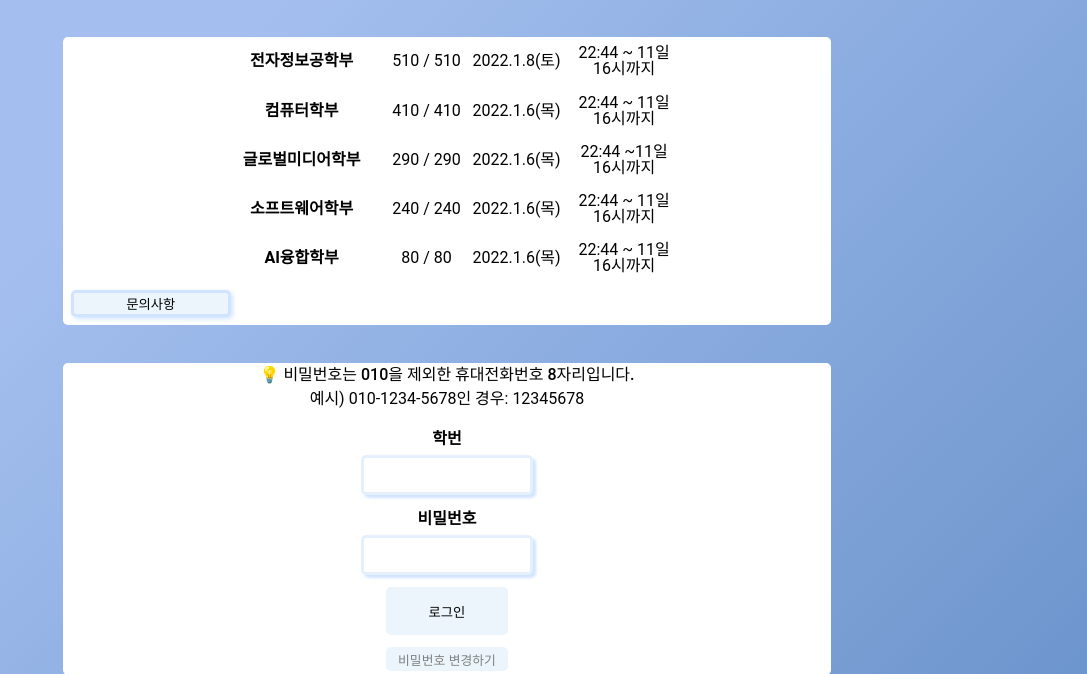
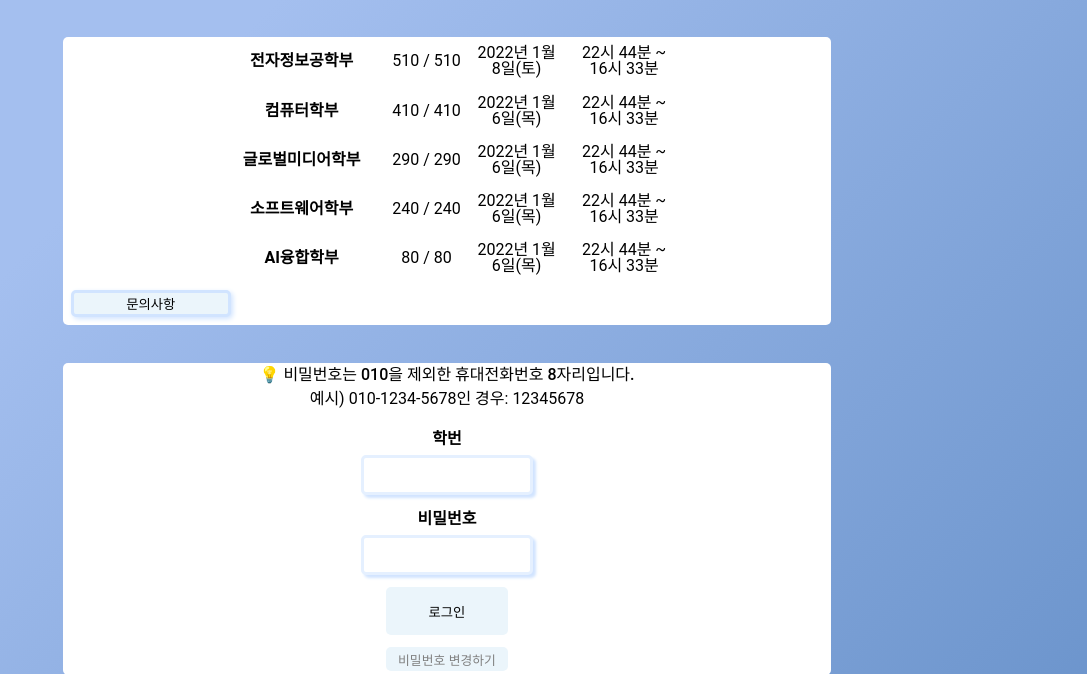
Before and after one commit to TEAM-MAT/lockerweb, a Django app: page /locker/ in a window 1280 px wide. Shown: the part 80-754 px from the top of the page, without its empty margins (193-1280 px from the left). Run offline with Django 3.2, Linux system fonts and the light colour scheme; data comes from the database, SQL or seed files in the repository; some web fonts are replaced.

Commit message:
학부별 예약 시간 표시 개선 / 학부별 색상 추가

```diff
--- a/ssulocker/locker/static/default/_color.scss
+++ b/ssulocker/locker/static/default/_color.scss
@@ -12,3 +12,10 @@ $lblue: #e5f0ff;
 $dblue: #d1e4ff;
 // border blue
 $bblue: #003d8e;
+
+//department color
+$eie: #93242a;
+$cs: #0a80a4;
+$gm: #62cb9b;
+$sw: #99c7cd;
+$aic: #81c2be;
--- a/ssulocker/locker/static/default/_font.scss
+++ b/ssulocker/locker/static/default/_font.scss
@@ -16,3 +16,19 @@ body {
 .bold {
   font-weight: bold;
 }
+
+.eie {
+  color: $eie;
+}
+.cs {
+  color: $cs;
+}
+.gm {
+  color: $gm;
+}
+.sw {
+  color: $sw;
+}
+.aic {
+  color: $aic;
+}
--- a/ssulocker/locker/static/main.css
+++ b/ssulocker/locker/static/main.css
@@ -156,6 +156,26 @@ body {
 
 .bold {
   font-weight: bold;
+}
+
+.eie {
+  color: #93242a;
+}
+
+.cs {
+  color: #0a80a4;
+}
+
+.gm {
+  color: #62cb9b;
+}
+
+.sw {
+  color: #99c7cd;
+}
+
+.aic {
+  color: #81c2be;
 }
 
 #contactDiv {
--- a/ssulocker/templates/locker/index.html
+++ b/ssulocker/templates/locker/index.html
@@ -27,33 +27,33 @@
                 <li>
                     <span class="bold">전자정보공학부</span>
                     <span>{{eie_left}} / {{eie_lockers}}</span>
-                    <span>{{eie_time.year}}.{{eie_time.month}}.{{eie_time.day}}({{days.eie_day}})</span>
-                    <span>{{eie_time.hour}}:{{eie_time.minute}} ~ {{eie_fin.day}}일 {{eie_fin.hour}}시까지 </span>
+                    <span>{{eie_time.year}}년 {{eie_time.month}}월 {{eie_time.day}}일({{days.eie_day}})</span>
+                    <span>{{eie_time.hour}}시 {{eie_time.minute}}분 ~ {{eie_fin.hour}}시 {{eie_fin.minute}}분</span>
                 </li>
                 <li>
                     <span class="bold">컴퓨터학부</span> {% if cs_left %}
                     <span>{{cs_left}} / {{cs_lockers}}</span> {% else %}
                     <span>no left</span> {% endif %}
-                    <span>{{cs_time.year}}.{{cs_time.month}}.{{cs_time.day}}({{days.cs_day}})</span>
-                    <span>{{cs_time.hour}}:{{cs_time.minute}} ~ {{cs_fin.day}}일 {{cs_fin.hour}}시까지</span>
+                    <span>{{cs_time.year}}년 {{cs_time.month}}월 {{cs_time.day}}일({{days.cs_day}})</span>
+                    <span>{{cs_time.hour}}시 {{cs_time.minute}}분 ~ {{cs_fin.hour}}시 {{cs_fin.minute}}분</span>
                 </li>
                 <li>
                     <span class="bold">글로벌미디어학부</span>
                     <span>{{gm_left}} / {{gm_lockers}}</span>
-                    <span>{{gm_time.year}}.{{gm_time.month}}.{{gm_time.day}}({{days.gm_day}})</span>
-                    <span>{{gm_time.hour}}:{{gm_time.minute}} ~{{gm_fin.day}}일 {{gm_fin.hour}}시까지</span>
+                    <span>{{gm_time.year}}년 {{gm_time.month}}월 {{gm_time.day}}일({{days.gm_day}})</span>
+                    <span>{{gm_time.hour}}시 {{gm_time.minute}}분 ~ {{gm_fin.hour}}시 {{gm_fin.minute}}분</span>
                 </li>
                 <li>
                     <span class="bold">소프트웨어학부</span>
                     <span>{{sw_left}} / {{sw_lockers}}</span>
-                    <span>{{sw_time.year}}.{{sw_time.month}}.{{sw_time.day}}({{days.sw_day}})</span>
-                    <span>{{sw_time.hour}}:{{sw_time.minute}} ~ {{sw_fin.day}}일 {{sw_fin.hour}}시까지</span>
+                    <span>{{sw_time.year}}년 {{sw_time.month}}월 {{sw_time.day}}일({{days.sw_day}})</span>
+                    <span>{{sw_time.hour}}시 {{sw_time.minute}}분 ~ {{sw_fin.hour}}시 {{sw_fin.minute}}분</span>
                 </li>
                 <li>
                     <span class="bold">AI융합학부</span>
                     <span>{{AI_left}} / {{AI_lockers}}</span>
-                    <span>{{aic_time.year}}.{{aic_time.month}}.{{aic_time.day}}({{days.aic_day}})</span>
-                    <span>{{aic_time.hour}}:{{aic_time.minute}} ~ {{aic_fin.day}}일 {{aic_fin.hour}}시까지</span>
+                    <span>{{aic_time.year}}년 {{aic_time.month}}월 {{aic_time.day}}일({{days.aic_day}})</span>
+                    <span>{{aic_time.hour}}시 {{aic_time.minute}}분 ~ {{aic_fin.hour}}시 {{aic_fin.minute}}분</span>
                 </li>
             </ul>
             <button onclick="popupClose('contactDiv')" id="popup-close">문의사항</button>
@@ -70,12 +70,14 @@
                 <!-- 학번 -->
                 <div class="inputDiv">
                     <label for="username">학번</label>
-                    <input type="text" id="username" class="form-control" name="username" value="{{ form.username.value|default_if_none:'' }}" />
+                    <input type="text" id="username" class="form-control" name="username"
+                        value="{{ form.username.value|default_if_none:'' }}" />
                 </div>
                 <!-- 비밀번호 -->
                 <div class="inputDiv">
                     <label for="password">비밀번호</label>
-                    <input type="password" class="form-control" name="password" id="password" value="{{form.password.value|default_if_none:''}}" />
+                    <input type="password" class="form-control" name="password" id="password"
+                        value="{{form.password.value|default_if_none:''}}" />
                 </div>
                 <!-- submit -->
                 <button type="submit" style="cursor: pointer;">로그인</button>
```
Also changed, not shown: 1 other file.
